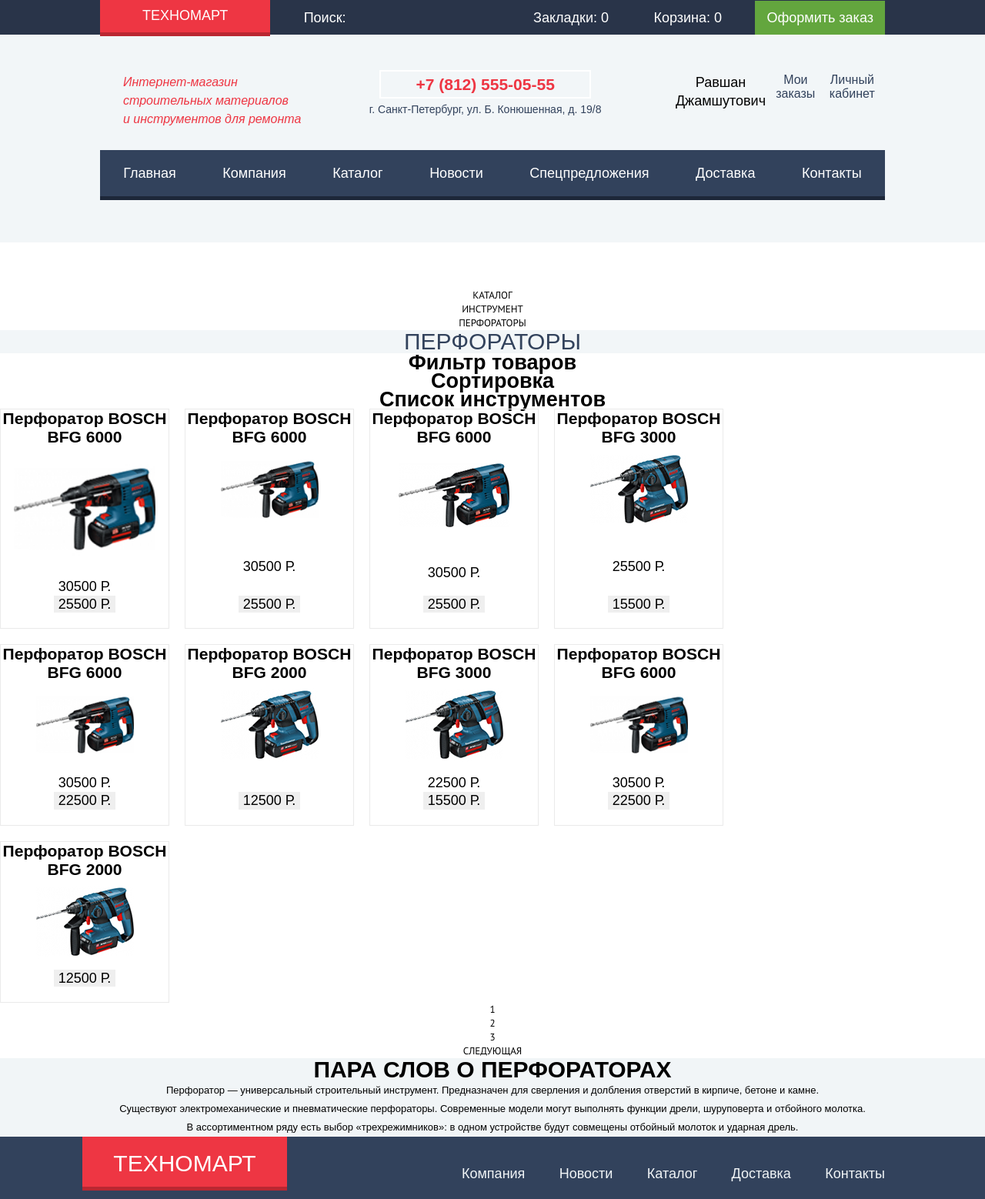
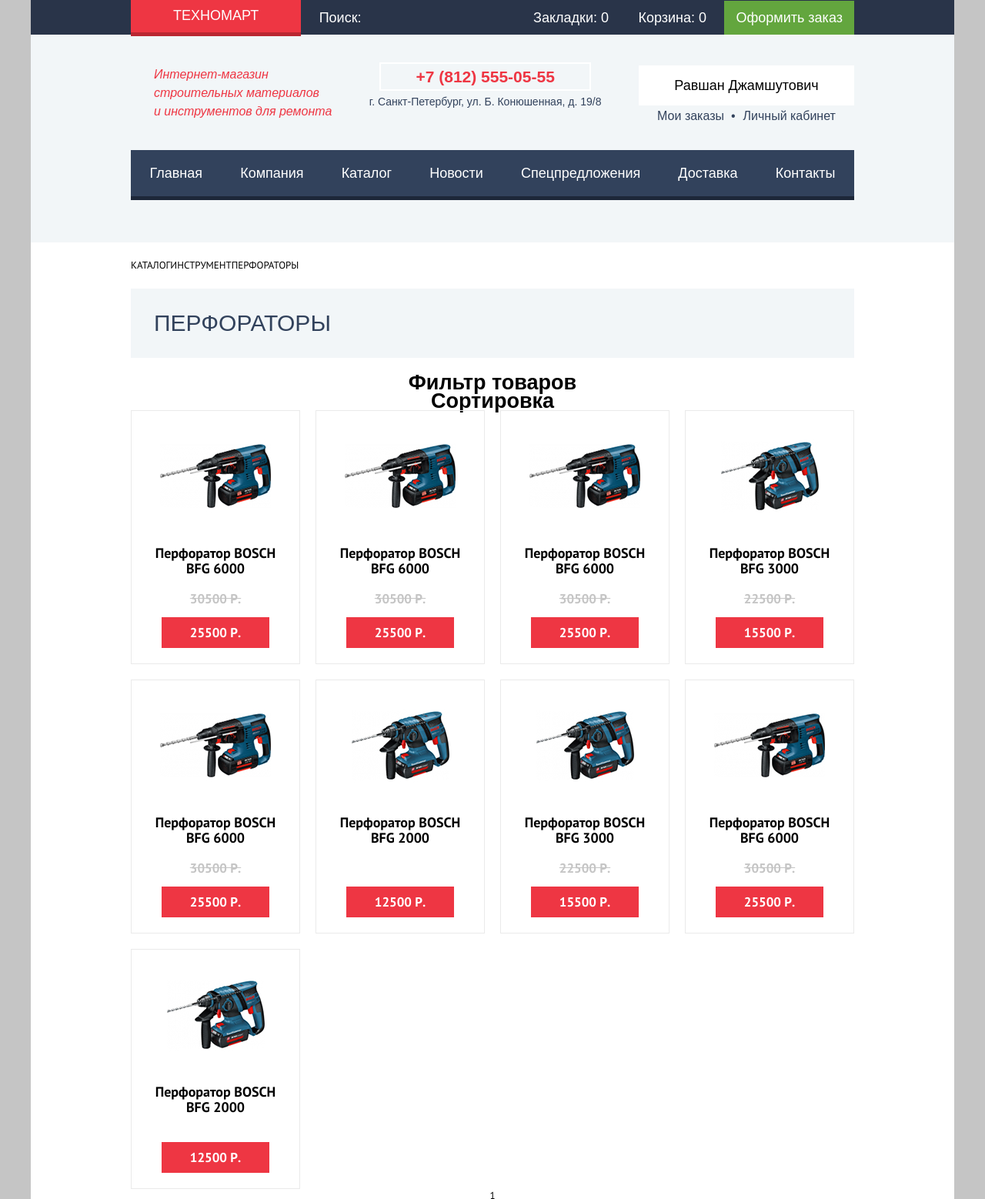
Before and after one commit to ks123kirill/1530953-technomart-29, a plain HTML site: page catalog.html in a window 1280 px wide. Shown: the top 1558 px of the page at 77% size. Drawn offline with Linux system fonts and the light colour scheme; a web font is replaced by a local one.

Commit message:
добавил сетку каталога

```diff
--- a/catalog.html
+++ b/catalog.html
@@ -1,5 +1,5 @@
 <!DOCTYPE html>
-<html lang="ru">
+<html class="page" lang="ru">
 	<head>
 		<meta charset="utf-8">
     <title>HTML Academy: Техномарт</title>
@@ -27,9 +27,9 @@
             <a class="header_phone" href="tel:+7(812)555-05-55">+7 (812) 555-05-55</a>
             <p class="header_address">г. Санкт-Петербург, ул. Б. Конюшенная, д. 19/8</p>
           </div>
-          <div class="header_middle_item flex_block">
-            <a class="authorized_user" href="">Равшан Джамшутович</a>
-            <a class="my_orders" href="">Мои заказы</a>
+          <div class="header_middle_item user_block flex_block">
+            <a class="authorized_user flex_block" href="">Равшан Джамшутович</a>
+            <a class="my_orders" href="">Мои заказы&nbsp;&nbsp;&bull;</a>
             <a class="personal_area" href="">Личный кабинет</a>
           </div>
         </div>
@@ -50,120 +50,104 @@
       </div>
     </header>
 
-		<main class="container">
+		<main class="main_container">
 			<h1 class="visually_hidden">Каталог</h1>
-      <section class="section_bread_crumbs">
-        <ul>
+      <div class="center">
+        <ul class="bread_crumbs_list flex_block">
           <li class="bread_crumbs"><a href="">Каталог</a></li>
           <li class="bread_crumbs"><a href="">Инструмент</a></li>
           <li class="bread_crumbs">Перфораторы</li>
         </ul>
-      </section>
-      <div class="catalog_div_color_line">
-        <p class="catalog_div_color_line_text">Перфораторы</p>
       </div>
 
-			<section>
+      <div class="section_title_line center">
+        <p class="section_title_line_text">Перфораторы</p>
+      </div>
+
+			<div>
 				<h2>Фильтр товаров</h2>
 				<!-- Здесь будет форма фильтра -->
-			</section>
+			</div>
 
-			<section>
+			<div>
 				<h2>Сортировка</h2>
 				<!-- Здесь будет форма сортировки -->
-			</section>
+			</div>
 
 
-			<section>
-				<h2>Список инструментов</h2>
+			<div class="center">
 				<ul class="products_list">
           <li class="product_item">
-            <a href="">
-              <h3 class="product_item_title">Перфоратор BOSCH BFG 6000</h3>
-                <p>
-                  <img src="img/perforator BOSCH BFG 6000.jpg" width="184" height="164" alt="Перфоратор BOSCH BFG 6000">
-                </p>
+            <a class="product_image" href="">
+              <img src="img/perforator BOSCH BFG 6000.jpg" width="144" height="128" alt="Перфоратор BOSCH BFG 6000">
             </a>
-            <p class="product_item_old_price">30500 Р.</p>
-            <button class="button product_item_new_price" type="button">25500 Р.</button>
+            <h3 class="product_title">Перфоратор BOSCH BFG 6000</h3>
+              <p class="product_old_price">30500 Р.</p>
+            <button class="button button_red button_new_price" type="button">25500 Р.</button>
           </li>
           <li class="product_item">
-            <a href="">
-              <h3 class="product_item_title">Перфоратор BOSCH BFG 6000</h3>
-                <p>
-                  <img src="img/perforator BOSCH BFG 6000.jpg" width="127" height="112" alt="Перфоратор BOSCH BFG 6000">
-                </p>
+            <a class="product_image" href="">
+              <img src="img/perforator BOSCH BFG 6000.jpg" width="144" height="128" alt="Перфоратор BOSCH BFG 6000">
             </a>
-            <p class="product_item_old_price">30500 Р.</p>
-            <button class="button product_item_new_price" type="button">25500 Р.</button>
+            <h3 class="product_title">Перфоратор BOSCH BFG 6000</h3>
+              <p class="product_old_price">30500 Р.</p>
+            <button class="button button_red button_new_price" type="button">25500 Р.</button>
           </li>
           <li class="product_item">
-            <a href="">
-              <h3 class="product_item_title">Перфоратор BOSCH BFG 6000</h3>
-                <p>
+            <a class="product_image" href="">
               <img src="img/perforator BOSCH BFG 6000.jpg" width="144" height="128" alt="Перфоратор BOSCH BFG 6000">
-                </p>
             </a>
-            <p class="product_item_old_price">30500 Р.</p>
-            <button class="button product_item_new_price" type="button">25500 Р.</button>
+            <h3 class="product_title">Перфоратор BOSCH BFG 6000</h3>
+              <p class="product_old_price">30500 Р.</p>
+            <button class="button button_red button_new_price" type="button">25500 Р.</button>
           </li>
           <li class="product_item">
-            <a href="">
-              <h3 class="product_item_title">Перфоратор BOSCH BFG 3000</h3>
-                <p>
+            <a class="product_image" href="">
               <img src="img/perforator BOSCH BFG 3000.jpg" width="127" height="112" alt="Перфоратор BOSCH BFG 3000">
-                </p>
             </a>
-            <p class="product_item_old_price">25500 Р.</p>
-            <button class="button product_item_new_price" type="button">15500 Р.</button>
+            <h3 class="product_title">Перфоратор BOSCH BFG 3000</h3>
+            <p class="product_old_price">22500 Р.</p>
+            <button class="button button_red button_new_price" type="button">15500 Р.</button>
           </li>
           <li class="product_item">
-            <a href="">
-              <h3 class="product_item_title">Перфоратор BOSCH BFG 6000</h3>
-                <p>
-                  <img src="img/perforator BOSCH BFG 6000.jpg" width="127" height="112" alt="Перфоратор BOSCH BFG 6000">
-                </p>
+            <a class="product_image" href="">
+              <img src="img/perforator BOSCH BFG 6000.jpg" width="144" height="128" alt="Перфоратор BOSCH BFG 6000">
             </a>
-            <p class="product_item_old_price">30500 Р.</p>
-            <button class="button product_item_new_price" type="button">22500 Р.</button>
+            <h3 class="product_title">Перфоратор BOSCH BFG 6000</h3>
+              <p class="product_old_price">30500 Р.</p>
+            <button class="button button_red button_new_price" type="button">25500 Р.</button>
           </li>
           <li class="product_item">
-            <a href="">
-              <h3 class="product_item_title">Перфоратор BOSCH BFG 2000</h3>
-                <p>
-                  <img src="img/perforator BOSCH BFG 3000.jpg" width="127" height="112" alt="Перфоратор BOSCH BFG 3000">
-                </p>
+            <a class="product_image" href="">
+              <img src="img/perforator BOSCH BFG 2000.jpg" width="127" height="112" alt="Перфоратор BOSCH BFG 2000">
             </a>
-            <button class="button product_item_new_price" type="button">12500 Р.</button>
+            <h3 class="product_title">Перфоратор BOSCH BFG 2000</h3>
+            <p class="product_old_price"></p>
+            <button class="button button_red button_new_price" type="button">12500 Р.</button>
           </li>
           <li class="product_item">
-            <a href="">
-              <h3 class="product_item_title">Перфоратор BOSCH BFG 3000</h3>
-                <p>
+            <a class="product_image" href="">
               <img src="img/perforator BOSCH BFG 3000.jpg" width="127" height="112" alt="Перфоратор BOSCH BFG 3000">
-                </p>
             </a>
-            <p class="product_item_old_price">22500 Р.</p>
-            <button class="button product_item_new_price" type="button">15500 Р.</button>
+            <h3 class="product_title">Перфоратор BOSCH BFG 3000</h3>
+            <p class="product_old_price">22500 Р.</p>
+            <button class="button button_red button_new_price" type="button">15500 Р.</button>
           </li>
           <li class="product_item">
-            <a href="">
-              <h3 class="product_item_title">Перфоратор BOSCH BFG 6000</h3>
-                <p>
-                  <img src="img/perforator BOSCH BFG 6000.jpg" width="127" height="112" alt="Перфоратор BOSCH BFG 6000">
-                </p>
+            <a class="product_image" href="">
+              <img src="img/perforator BOSCH BFG 6000.jpg" width="144" height="128" alt="Перфоратор BOSCH BFG 6000">
             </a>
-            <p class="product_item_old_price">30500 Р.</p>
-            <button class="button product_item_new_price" type="button">22500 Р.</button>
+            <h3 class="product_title">Перфоратор BOSCH BFG 6000</h3>
+              <p class="product_old_price">30500 Р.</p>
+            <button class="button button_red button_new_price" type="button">25500 Р.</button>
           </li>
           <li class="product_item">
-            <a href="">
-              <h3 class="product_item_title">Перфоратор BOSCH BFG 2000</h3>
-                <p>
-                  <img src="img/perforator BOSCH BFG 3000.jpg" width="127" height="112" alt="Перфоратор BOSCH BFG 3000">
-                </p>
+            <a class="product_image" href="">
+              <img src="img/perforator BOSCH BFG 2000.jpg" width="127" height="112" alt="Перфоратор BOSCH BFG 2000">
             </a>
-            <button class="button product_item_new_price" type="button">12500 Р.</button>
+            <h3 class="product_title">Перфоратор BOSCH BFG 2000</h3>
+            <p class="product_old_price"></p>
+            <button class="button button_red button_new_price" type="button">12500 Р.</button>
           </li>
         </ul>
 
@@ -181,13 +165,15 @@
 						<a href="">Следующая</a>
 					</li>
 				</ul>
-			</section>
+			</div>
 
 			<article class="catalog_article">
+        <div class="center">
           <h2>Пара слов о перфораторах</h2>
           <p>Перфоратор — универсальный строительный инструмент. Предназначен для сверления и долбления отверстий в кирпиче, бетоне и камне.<br>
           Существуют электромеханические и пневматические перфораторы. Современные модели могут выполнять функции дрели, шуруповерта и отбойного молотка.<br>
           В ассортиментном ряду есть выбор «трехрежимников»: в одном устройстве будут совмещены отбойный молоток и ударная дрель.</p>
+        </div>
 			</article>
 		</main>
 
@@ -237,7 +223,7 @@
           </div>
           <div class="footer_reference flex_block">
             <p class="reference_text hover_underline">Обратная связь:<br><a href="mailto:mail@htmlacademy.ru"> mail@htmlacademy.ru</a></p>
-            <p class="reference_text hover_underline">Разработано --<br><a href="https://htmlacademy.ru">htmlacademy.ru</a></p>
+            <p class="reference_text hover_underline">Разработано &ndash;<br><a href="https://htmlacademy.ru">htmlacademy.ru</a></p>
           </div>
         </div>
       </div>
--- a/css/style.css
+++ b/css/style.css
@@ -113,7 +113,6 @@ p, h1, h2, h3 {
 
 .main_header {
   background-color: var(--blue);
-  margin-bottom: 60px;
 }
 
 .main_header_top {
@@ -130,7 +129,7 @@ p, h1, h2, h3 {
   background-color: var(--black-blue);
 }
 
-.logo {/*лого будет переделано на символы*/
+.logo {
   padding: 10px 55px;
   color: var(--white);
   background-color: var(--red);
@@ -173,7 +172,7 @@ p, h1, h2, h3 {
 }
 
 .header_middle_item {
-  padding-top: 50px;
+  padding-top: 40px;
 }
 
 .header_desc {
@@ -206,6 +205,27 @@ p, h1, h2, h3 {
   color: var(--black);
   background-color: var(--white);
   padding: 10px 25px;
+}
+
+.user_block {
+  width: 300px;
+  height: 80px;
+  flex-direction: row;
+  flex-wrap: wrap;
+  justify-content: center;
+  align-items: flex-end;
+}
+
+.authorized_user {
+  width: 300px;
+  height: 50px;
+  border: 1px solid var(--white);
+  background-color: var(--white);
+  justify-content: center;
+}
+
+.my_orders {
+  padding-right: 10px;
 }
 
 .login_link:hover,
@@ -266,6 +286,7 @@ p, h1, h2, h3 {
 
 /*-------main-section promo-------*/
 .promo {
+  margin-top: 60px;
   margin-bottom: 60px;
 }
 
@@ -679,6 +700,13 @@ p, h1, h2, h3 {
 }
 
 /*-------catalog-main-section-bread_crumbs------*/
+
+.bread_crumbs_list {
+  height: 60px;
+  flex-direction: row;
+  justify-content: left;
+}
+
 .bread_crumbs {
   font-family: PT Sans;
   font-style: normal;
@@ -689,15 +717,8 @@ p, h1, h2, h3 {
   color: var(--black);
 }
 
-.catalog_div_color_line {
+.section_title_line {
   background-color: var(--blue);
-}
-
-.catalog_div_color_line_text {
-  font-size: 30px;
-  line-height: 30px;
-  color: var(--dark-blue);
-  text-transform: uppercase;
 }
 
 .catalog_page {
@@ -712,6 +733,12 @@ p, h1, h2, h3 {
 
 .catalog_article {
   background-color: var(--white-blue);
+
+}
+
+.catalog_article div {
+  padding: 60px 0px 60px 0px;
+  text-align: left;
 }
 
 .catalog_article h2 {
@@ -719,6 +746,7 @@ p, h1, h2, h3 {
   line-height: 30px;
   color: var(--black);
   text-transform: uppercase;
+  padding-bottom: 25px;
 }
 
 .catalog_article p {
```
Also changed, not shown: index.html (+2 -2 lines). Lines whose indentation alone changed are shown as unchanged.
